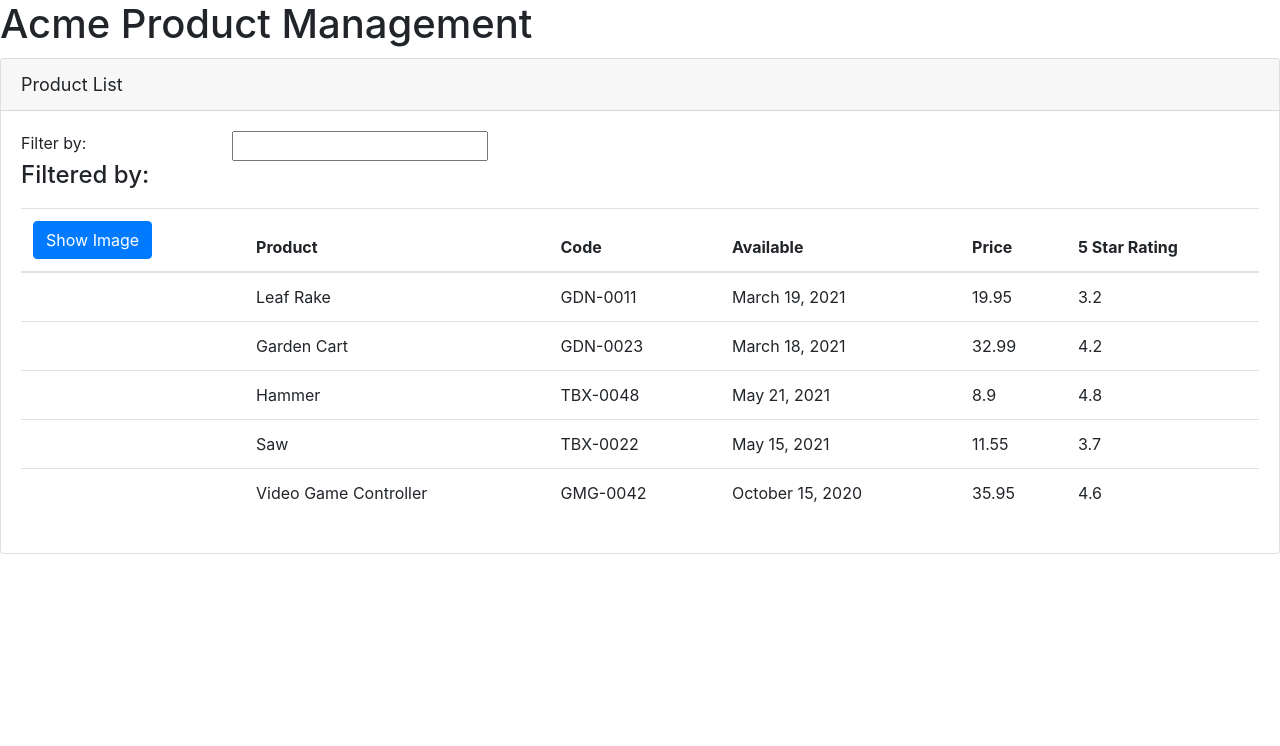
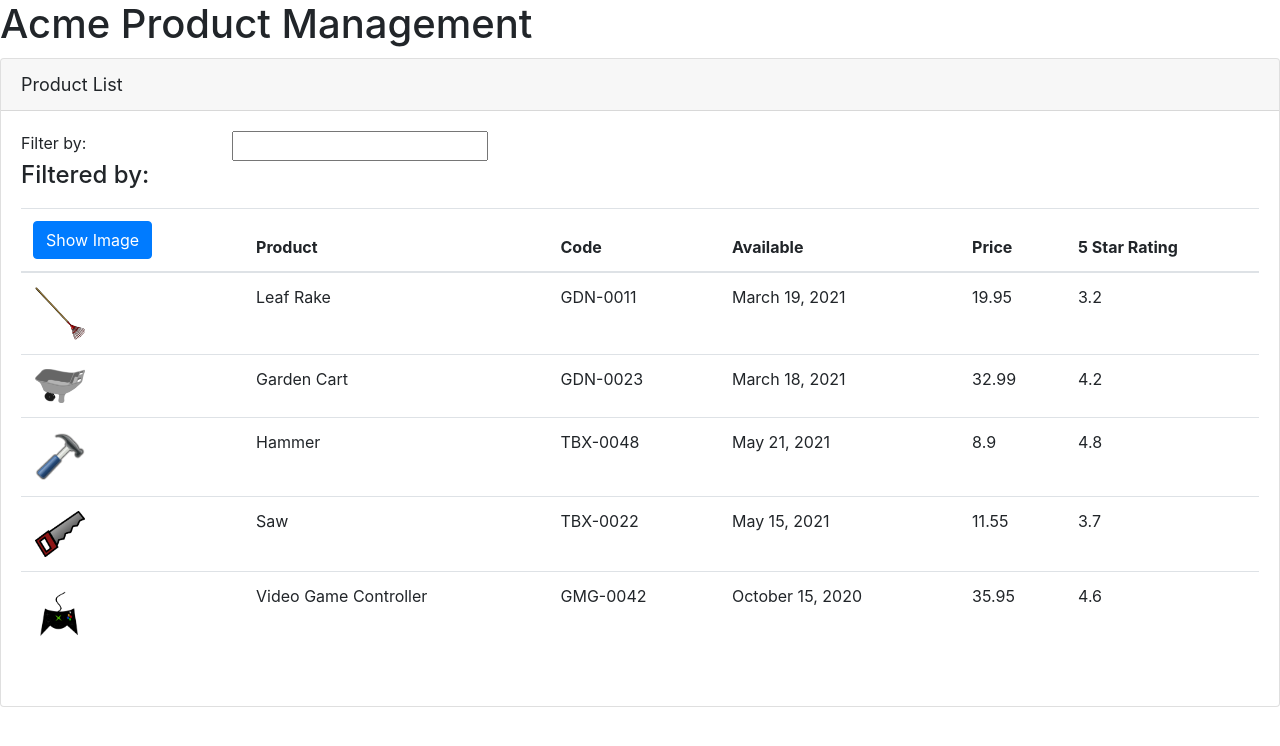
Before and after one commit to c-santana-sp/Angular-GettingStarted, an Angular app: page / in a window 1280 px wide. Shown: the top 746 px of the page. Built offline with nearby package versions, Linux system fonts and the light colour scheme.

Commit message:
Adicionando imagens de produtos a tabela

```diff
--- a/src/app/products/product-list.component.html
+++ b/src/app/products/product-list.component.html
@@ -32,7 +32,12 @@
                 </thead>
                 <tbody>
                     <tr *ngFor='let product of products'>
-                        <td></td>
+                        <td>
+                            <img [src]='product.imageUrl'
+                                    [title]='product.productName'
+                                    [style.width.px]='imageWidth'
+                                    [style.margin.px]='imageMargin'>
+                        </td>
                         <td>{{ product.productName }}</td>
                         <td>{{ product.productCode }}</td>
                         <td>{{ product.releaseDate }}</td>
--- a/src/app/products/product-list.component.ts
+++ b/src/app/products/product-list.component.ts
@@ -7,6 +7,8 @@
 })
 export class ProductListComponent {
   pageTitle: string = 'Product List';
+  imageWidth: number = 50;
+  imageMargin: number = 2;
   products: any[] = [
     {
       "productId": 1,
```
